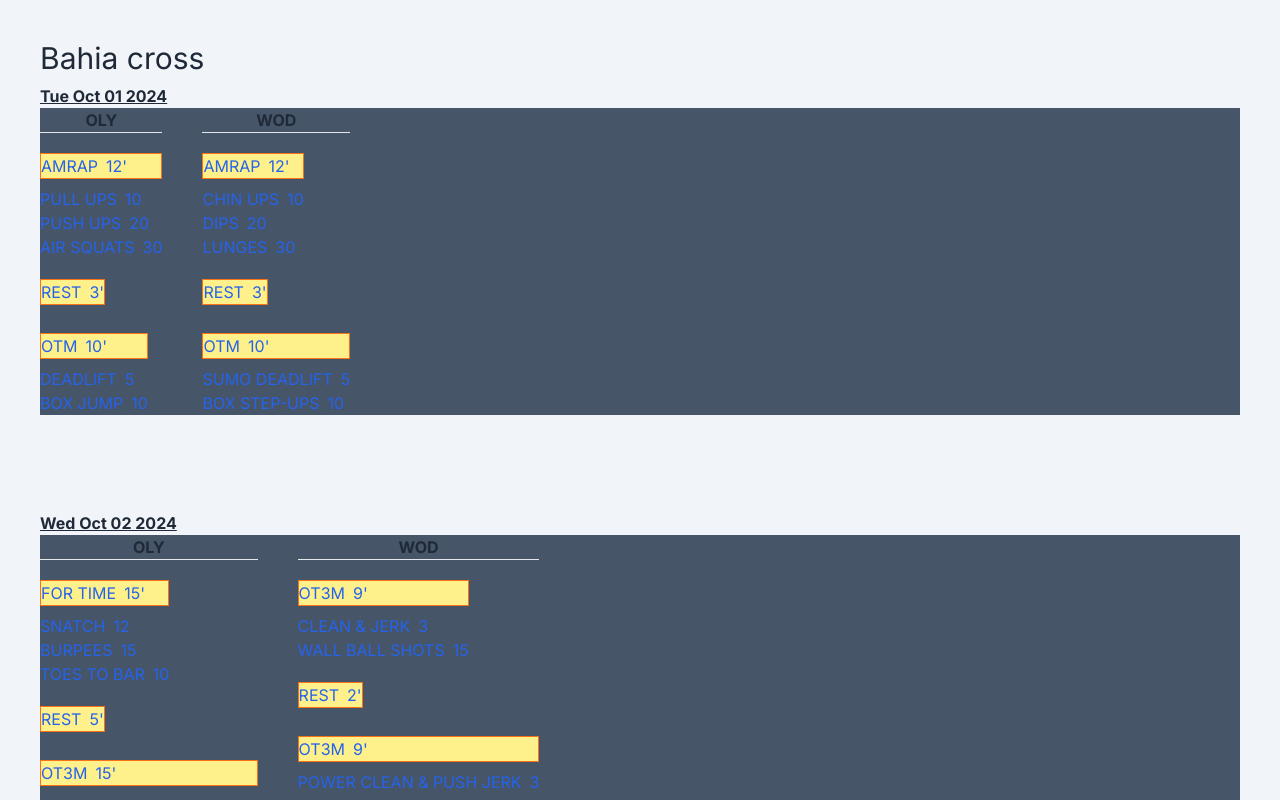
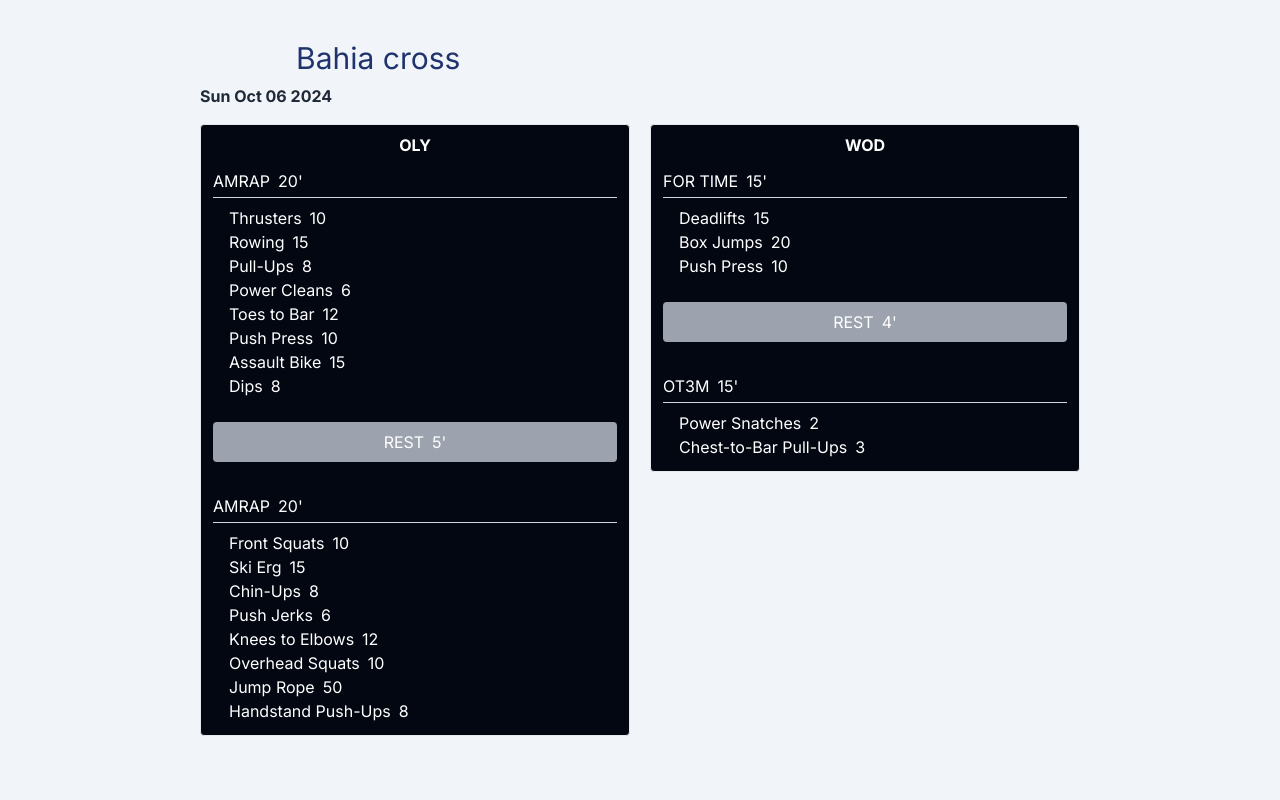
Before and after one commit to Francisco-Villanueva/bahia-cross, a Next.js app: page / in a window 1280 px wide. Built offline with nearby package versions, Linux system fonts and the light colour scheme.

Commit message:
Add: Styles to block

```diff
--- a/src/app/page.tsx
+++ b/src/app/page.tsx
@@ -10,20 +10,25 @@ export default function Home() {
   return (
     <MainLayout>
       <Provider>
-        <h2 className="text-3xl">Bahia cross</h2>
-        <div className="space-y-24">
-          {blocks.map((block) => (
-            <div className=" rounded-md my-2  ">
-              <section className="font-bold rounded-t-md  flex justify-between underline">
-                <div>
-                  <span> {new Date(block.day).toDateString()}</span>
+        <div className="flex flex-col ml-36 mr-36">
+          <div className="flex text-3xl text-[#1f336d] space-x-24 ml-4" >
+            <img src="favicon.ico" alt="" />
+            <h2 className="">Bahia cross</h2>
+          </div>
+          <div className="flex flex-col">
+            {blocks.map((block) => (
+              <div className=" rounded-md my-2 ">
+                <section className="font-bold rounded-t-md  flex justify-between">
+                  <div className="flex justify-center items-center pl-2 ml-2">
+                    <span> {new Date(block.day).toDateString()}</span>
+                  </div>
+                </section>
+                <div className="flex justify-center">
+                  <Block key={block.id} block={block} />
                 </div>
-              </section>
-              <div className="flex bg-slate-600">
-                <Block key={block.id} block={block} />
               </div>
-            </div>
-          ))}
+            ))[5]}
+          </div>
         </div>
       </Provider>
     </MainLayout>
--- a/src/components/block.tsx
+++ b/src/components/block.tsx
@@ -7,9 +7,11 @@ interface BlockProps {
 
 const Block: React.FC<BlockProps> = ({ block }) => {
     return (
-        <div className='flex space-x-10 uppercase '>
+        <div className='flex align-items w-full h-full p-4 gap-5'>
             {block.wods.map((wod) => (
-                <Wod key={wod.id} wod={wod} />
+                <div key={wod.id} className='  bg-gray-950 border rounded w-full h-full'>
+                    <Wod wod={wod} />
+                </div>
             ))}
         </div>
     )
--- a/src/components/calendar.tsx
+++ b/src/components/calendar.tsx
@@ -36,11 +36,10 @@ export function CalendarDemo() {
                     {wod.works.map((work) => (
                       <div className="p-2 space-y-1   rounded-md ">
                         <div
-                          className={`flex gap-2 text-lg px-2 ${
-                            work.title === "rest"
+                          className={`flex gap-2 text-lg px-2 ${work.title === "rest"
                               ? "text-orange-600 bg-orange-200 rounded-md  justify-center"
                               : ""
-                          }`}
+                            }`}
                         >
                           <p className="uppercase ">{work.title}</p>
                           <p>{work.time}'</p>
--- a/src/components/exercice.tsx
+++ b/src/components/exercice.tsx
@@ -7,7 +7,7 @@ interface ExerciceProps {
 const Exercice: React.FC<ExerciceProps> = ({ exercice }) => {
     return (
         <div>
-            <div className='flex flex-row space-x-2'>
+            <div className='flex flex-row space-x-2 ml-4'>
                 <h3>{exercice.name}</h3>
                 <p>{exercice.reps}</p>
             </div>
--- a/src/components/wod.tsx
+++ b/src/components/wod.tsx
@@ -8,9 +8,8 @@ interface WodProps {
 
 const Wod: React.FC<WodProps> = ({ wod }) => {
     return (
-        <div className="flex flex-col">
-            <h3 className="text-center font-bold">{wod.title}</h3>
-            <hr />
+        <div className="flex flex-col w-full">
+            <h3 className="text-[white] text-center font-bold uppercase mt-2">{wod.title}</h3>
             <div>
                 {wod.works.map((work) => (
                     <div className="flex space-x-2">
--- a/src/components/work.tsx
+++ b/src/components/work.tsx
@@ -7,12 +7,24 @@ interface WorkProps {
 
 const Work: React.FC<WorkProps> = ({ work }) => {
     return (
-        <div className="text-primary space-y-2 mt-5">
-            <div className='flex flex-row space-x-2 border border-orange-500 bg-yellow-200'>
-                <h2>{work.title}</h2>
-                <p>{work.time}'</p>
-            </div>
-            <div className='flex flex-col'>
+        <div className="text-[white] space-y-2 m-3 w-full">
+            {work.title === "rest" ? (
+                <div className='flex justify-center w-full'>
+                    <div className="w-full text-center bg-gray-400 rounded h-10 flex items-center justify-center uppercase">
+                        <h2>{work.title}</h2>
+                        <p className='ml-2'>{work.time}'</p>
+                    </div>
+                </div>
+            ) : (
+                <div className='text-[white] uppercase'>
+                    <div className="flex flex-row space-x-2">
+                        <h2>{work.title}</h2>
+                        <p>{work.time}'</p>
+                    </div>
+                    <hr className='w-full border-gray-300 mt-1' />
+                </div>
+            )}
+            <div className='flex flex-col w-full'>
                 {work.exercices.map((exercice) => (
                     <Exercice key={exercice.id} exercice={exercice} />
                 ))}
```
